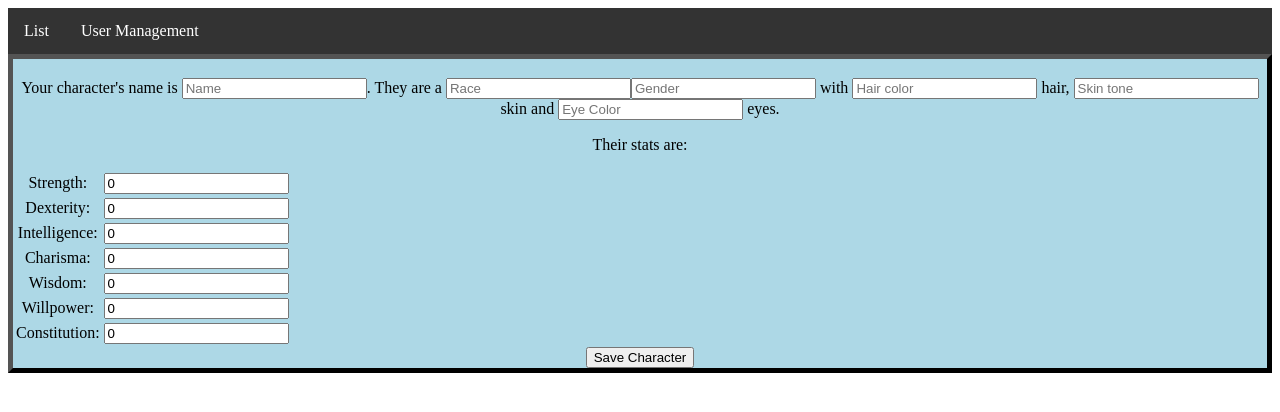
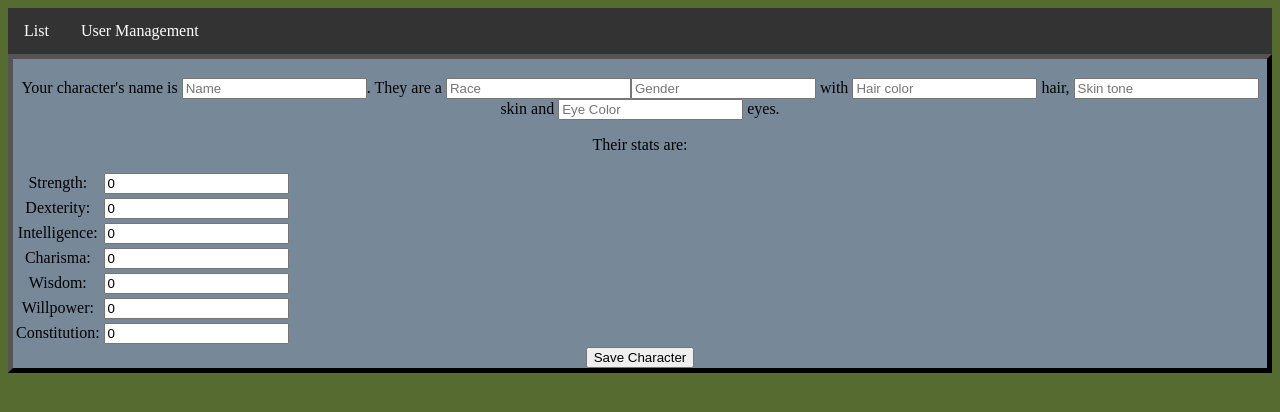
Before and after one commit to GormTheWyrm/Hackathon-character-creator-client, an Angular app: page /view in a window 1280 px wide. Shown: the top 412 px of the page. Built offline with nearby package versions, Linux system fonts and the light colour scheme.

Commit message:
more styling

```diff
--- a/src/app/character-list/character-list.component.css
+++ b/src/app/character-list/character-list.component.css
@@ -0,0 +1,3 @@
+h3 {
+    text-align: center;
+}
--- a/src/app/character-list/character-list.component.html
+++ b/src/app/character-list/character-list.component.html
@@ -2,7 +2,7 @@
 <button (click)="createHero()">Create New Hero</button>
 <!-- change to user.name when refactored -->
 <app-character *ngIf="activeHero"></app-character>
-<table >
+<table>
     <tr (click)="selectHero(h)" *ngFor="let h of heroes">
         <td>
             Hero:
@@ -11,5 +11,4 @@
             {{h.name}}
         </td>
     </tr>
-
 </table>
--- a/src/app/character/character.component.css
+++ b/src/app/character/character.component.css
@@ -1,5 +1,5 @@
 .character {
     border: 5px outset black;
-    background-color: lightblue;
+    background-color: lightslategray;
     text-align: center;
 }
--- a/src/styles.css
+++ b/src/styles.css
@@ -1 +1,4 @@
 /* You can add global styles to this file, and also import other style files */
+body {
+    background-color: darkolivegreen;
+}
```
